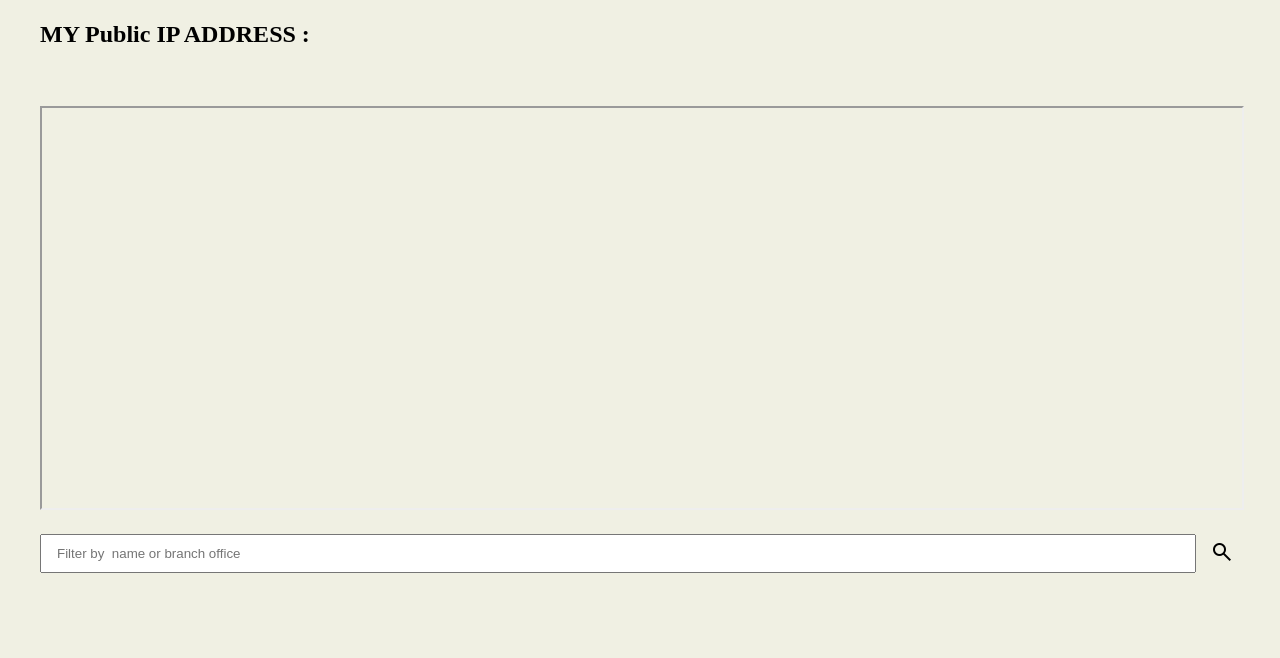
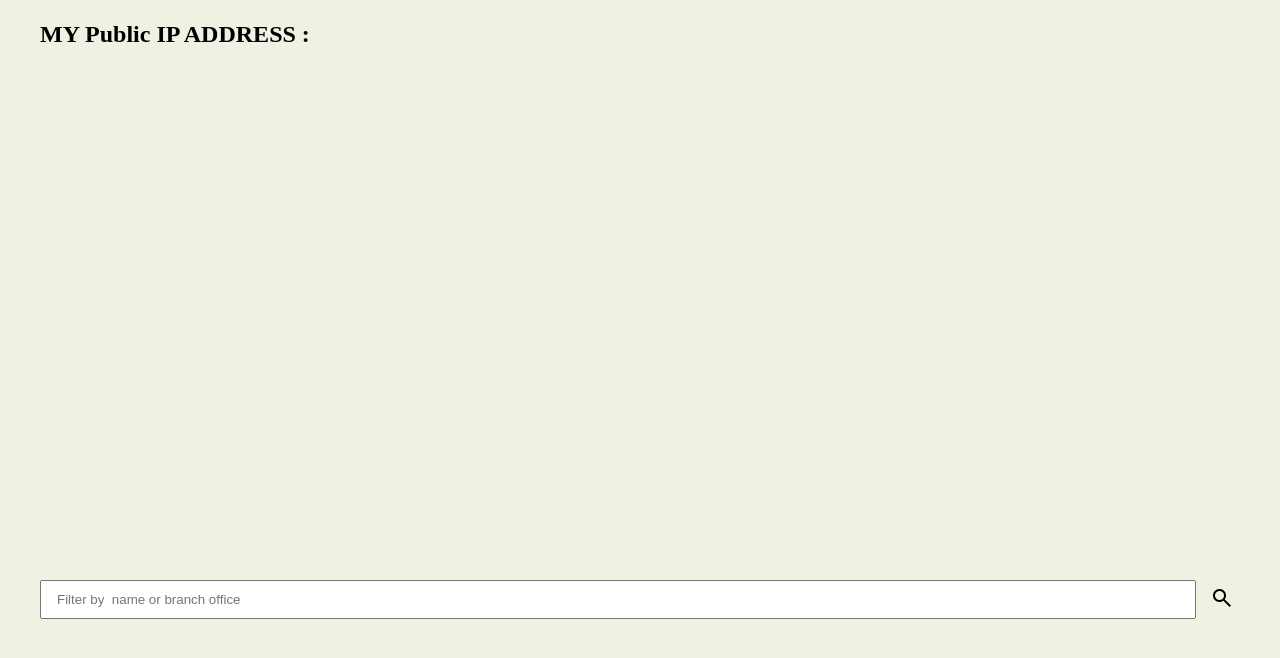
Before and after one commit to tanyaKalra-8/f3-module-test, a plain HTML site: page location/index.html in a window 1280 px wide. Drawn offline with nearby package versions, Linux system fonts and the light colour scheme.

Commit message:
minor changes

```diff
--- a/location/index.html
+++ b/location/index.html
@@ -26,7 +26,7 @@
     </div>
     <!-- -------------------------------- MAP------------------------------------ -->
 
-    <iframe  id="frame" width="100%" height="400"></iframe>
+    <iframe  id="frame" width="99%" height="450" frameborder="0" style="border:0"></iframe>
 
     <!-- ----------------------------- TIME ZONE --------------------------------- -->
     <div class="second-container">
```
